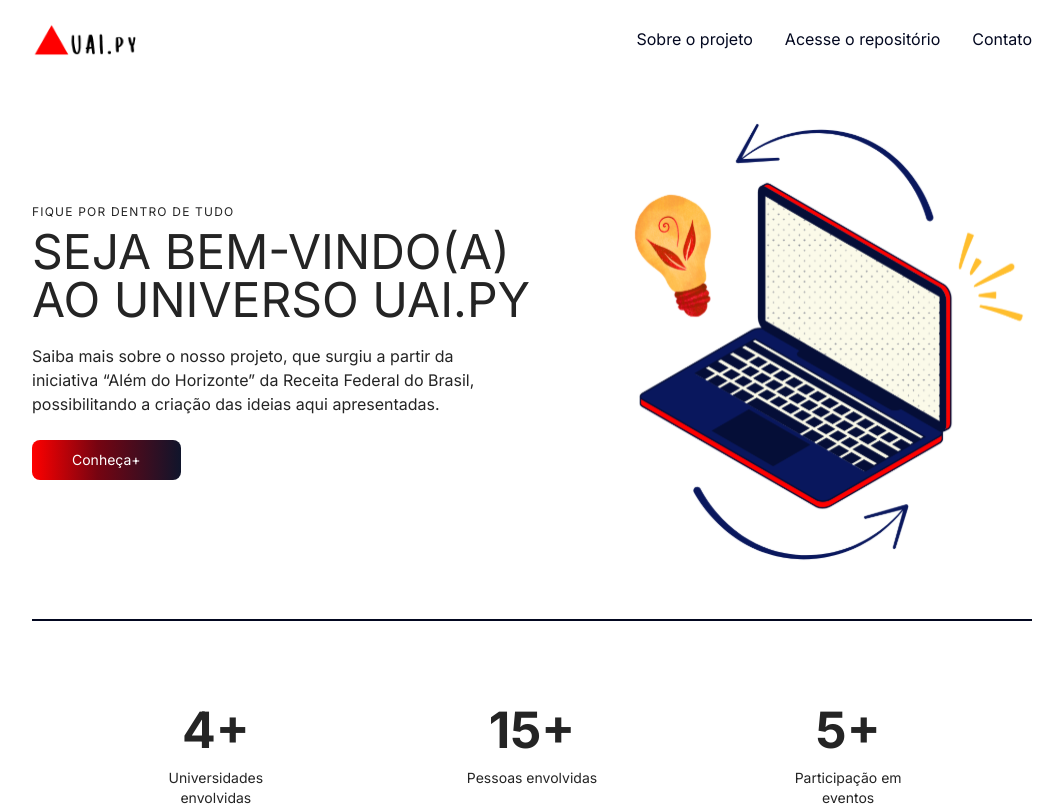
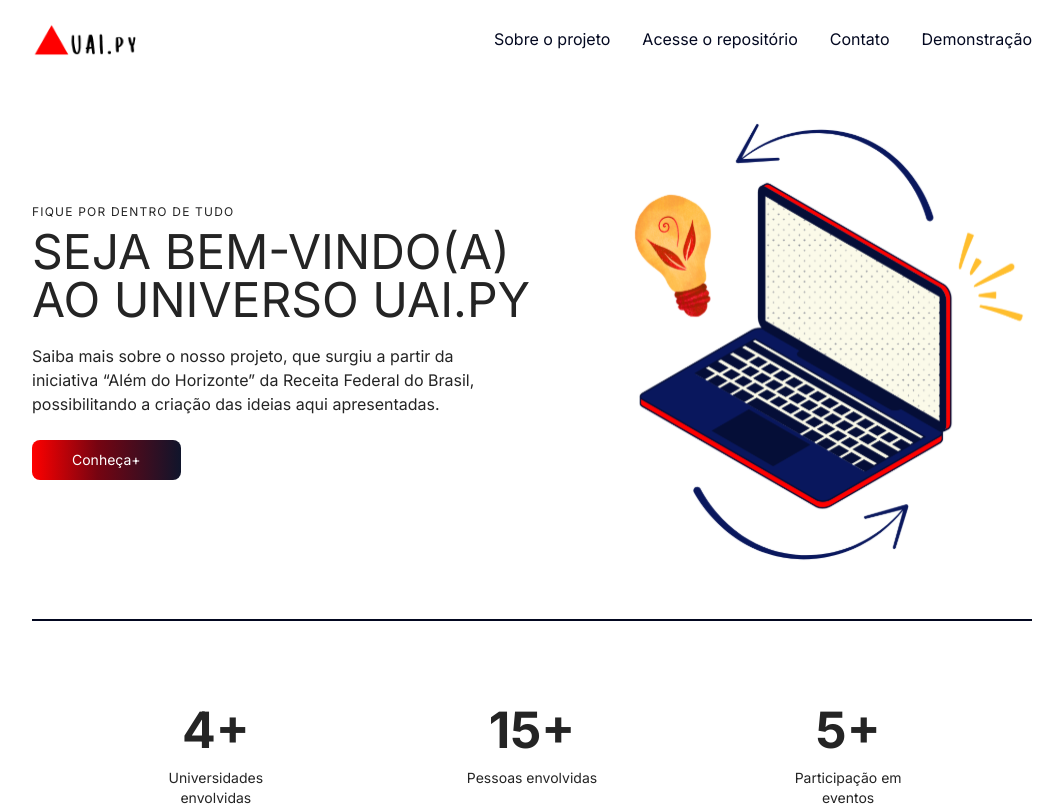
Before and after one commit to uaipy/uaipy-landingPage, a React (Vite) app: page / in a window 1280 px wide. Shown: the top 806 px of the page, without its empty margins (108-1171 px from the left). Built offline with nearby package versions, Linux system fonts and the light colour scheme.

Commit message:
feat: adding new demo section on nav menu

```diff
--- a/src/components/sections/Demo/index.tsx
+++ b/src/components/sections/Demo/index.tsx
@@ -3,7 +3,7 @@
 
 export const Demo = () => {
     return (
-        <section className="flex flex-col items-left px-10 pt-15 sm:flex-row sm:items-center md:px-15 lg:justify-between lg:px-20 xl:px-35">
+        <section className="flex flex-col items-left px-10 pt-15 sm:flex-row sm:items-center md:px-15 lg:justify-between lg:px-20 xl:px-35" id="demo">
             <div className="bg-[#000932] p-6 rounded-lg mb-8 w-full sm:w-6/10 sm:mb-0 lg:w-5/10">
                 <h2 className="text-white mb-5 font-bold">Atributos chave</h2>
                 <div className="flex bg-[#FFFFFA] items-center rounded-lg mb-4 py-2 px-3">
--- a/src/components/sections/Hero/index.tsx
+++ b/src/components/sections/Hero/index.tsx
@@ -29,6 +29,10 @@
                                 <a href="#footer" className="block py-2 px-3 text-uaipy-primary md:hover:bg-transparent
                                 md:border-b-2 md:border-transparent md:hover:border-uaipy-primary md:duration-200 md:p-0 dark:text-white md:dark:hover:text-blue-500 dark:hover:bg-gray-700 dark:hover:text-white md:dark:hover:bg-transparent">Contato</a>
                             </li>
+                            <li>
+                                <a href="#demo" className="block py-2 px-3 text-uaipy-primary md:hover:bg-transparent
+                                md:border-b-2 md:border-transparent md:hover:border-uaipy-primary md:duration-200 md:p-0 dark:text-white md:dark:hover:text-blue-500 dark:hover:bg-gray-700 dark:hover:text-white md:dark:hover:bg-transparent">Demonstração</a>
+                            </li>
                         </ul>
                     </div>
                 </div>
```
